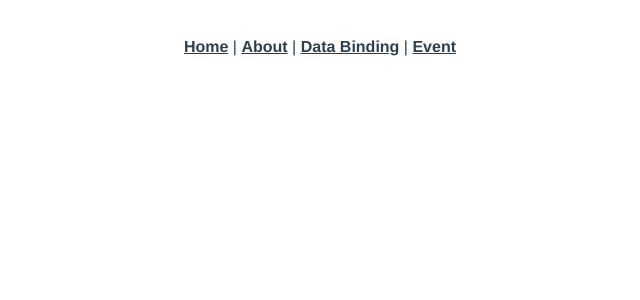
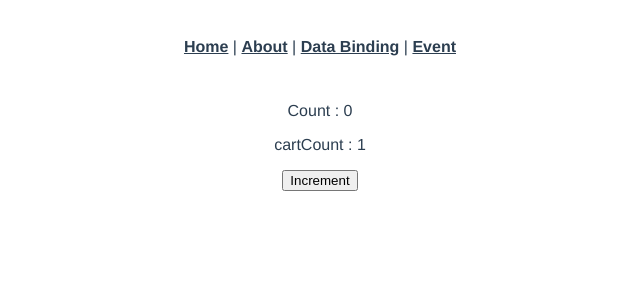
Before and after one commit to rinjyu/vue-study, a Vue app: page /store-access in a window 1280 px wide. Shown: the top 300 px of the page, without its empty margins (320-960 px from the left). Built offline with nearby package versions, Linux system fonts and the light colour scheme.

Commit message:
[feat]: Proxy와 CORS 설정, Vuex(v4.x) 사용, 프로젝트 빌드
- Proxy 설정
- CORS 설정
- Vuex(v4.x) 사용(State, Getters, Mutations, Actions)
- 프로젝트 빌드

```diff
--- a/package.json
+++ b/package.json
@@ -10,8 +10,10 @@
   "dependencies": {
     "axios": "^0.21.1",
     "core-js": "^3.6.5",
+    "cors": "^2.8.5",
     "vue": "^3.1.2",
-    "vue-router": "^4.0.10"
+    "vue-router": "^4.0.10",
+    "vuex": "^4.0.2"
   },
   "devDependencies": {
     "@vue/compiler-sfc": "^3.1.2",
--- a/src/main.js
+++ b/src/main.js
@@ -1,6 +1,7 @@
 import {createApp} from 'vue'
 import App from './App.vue'
 import router from './router'
+import store from './store'
 import mixins from './mixins'
 import i18n from "@/plugins/i18n";
 
@@ -17,4 +18,5 @@
 app.use(router)
 app.mixin(mixins)
 app.use(i18n, i18nLanguage)
+app.use(store)
 app.mount('#app')
--- a/src/mixins.js
+++ b/src/mixins.js
@@ -1,4 +1,8 @@
 import axios from 'axios'
+
+axios.defaults.baseURL = 'http://127.0.0.1:3000';
+axios.defaults.headers.post['Content-Type'] = 'application/json;charset=UTF-8';
+axios.defaults.headers.post['Access-Control-Allow-Origin'] = '*';
 
 export default {
     methods: {
--- a/src/router/index.js
+++ b/src/router/index.js
@@ -207,6 +207,11 @@
     path: '/plugins',
     name: 'Plugins',
     component: () => import( /* webpackChunkName: "plugins" */ '../views/composition/Plugins.vue')
+  },
+  {
+    path: '/store-access',
+    name: 'StoreAccess',
+    component: () => import( /* webpackChunkName: "plugins" */ '../views/vuex/StoreAccess.vue')
   }
 ]
 
--- /dev/null
+++ b/src/store.js
@@ -0,0 +1,26 @@
+import {createStore} from 'vuex';
+
+const store = createStore({
+    state() {
+        return {
+            count: 0,
+            cart: [{
+                productId: 1,
+                productName: "아이폰 거치대",
+                category: "A"
+            }]
+        }
+    },
+    getters: {
+        cartCount: (state) => {
+            return state.cart.length;
+        }
+    },
+    mutations: {
+        increment(state) {
+            state.count++
+        }
+    }
+})
+
+export default store;
--- /dev/null
+++ b/src/views/vuex/StoreAccess.vue
@@ -0,0 +1,25 @@
+<template>
+  <div>
+    <p>Count : {{count}}</p>
+    <p>cartCount : {{cartCount}}</p>
+    <button type="button" @click="increment">Increment</button>
+  </div>
+</template>
+
+<script>
+export default {
+  computed: {
+    count() {
+      return this.$store.state.count;
+    },
+    cartCount() {
+      return this.$store.getters.cartCount;
+    }
+  },
+  methods: {
+    increment() {
+      this.$store.commit('increment');
+    }
+  }
+}
+</script>
--- a/vue.config.js
+++ b/vue.config.js
@@ -1,5 +1,16 @@
+const target = 'http://127.0.0.1:3000';
+
 module.exports = {
     chainWebpack: config => {
         config.plugins.delete('prefetch');
+    },
+    devServer: {
+        port: 8000,
+        proxy: {
+            '^api': {
+                target,
+                changeOrigin: true
+            }
+        }
     }
 }
```
Also changed, not shown: 1 other file (tests, documents, lock files or other folders).
